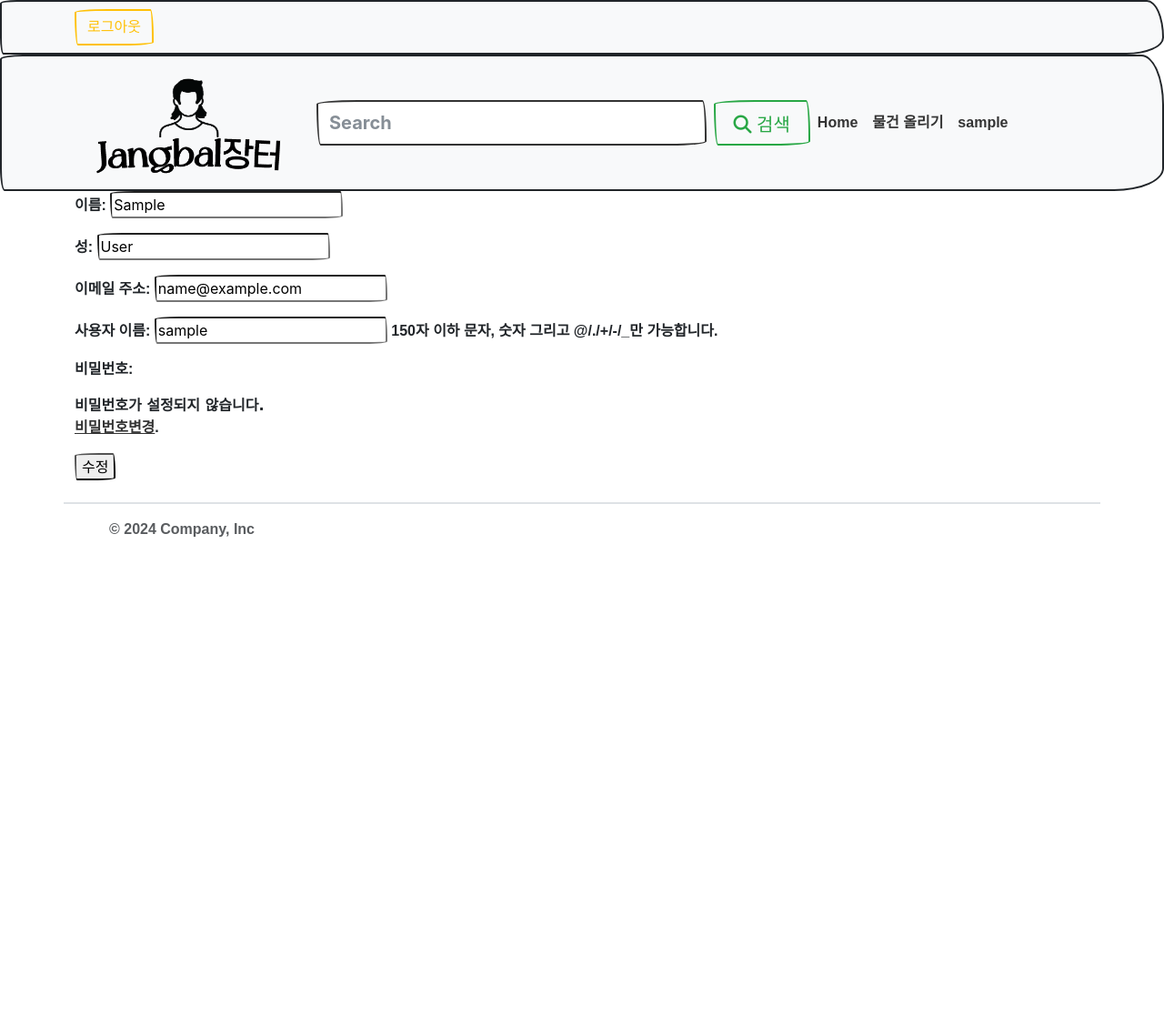
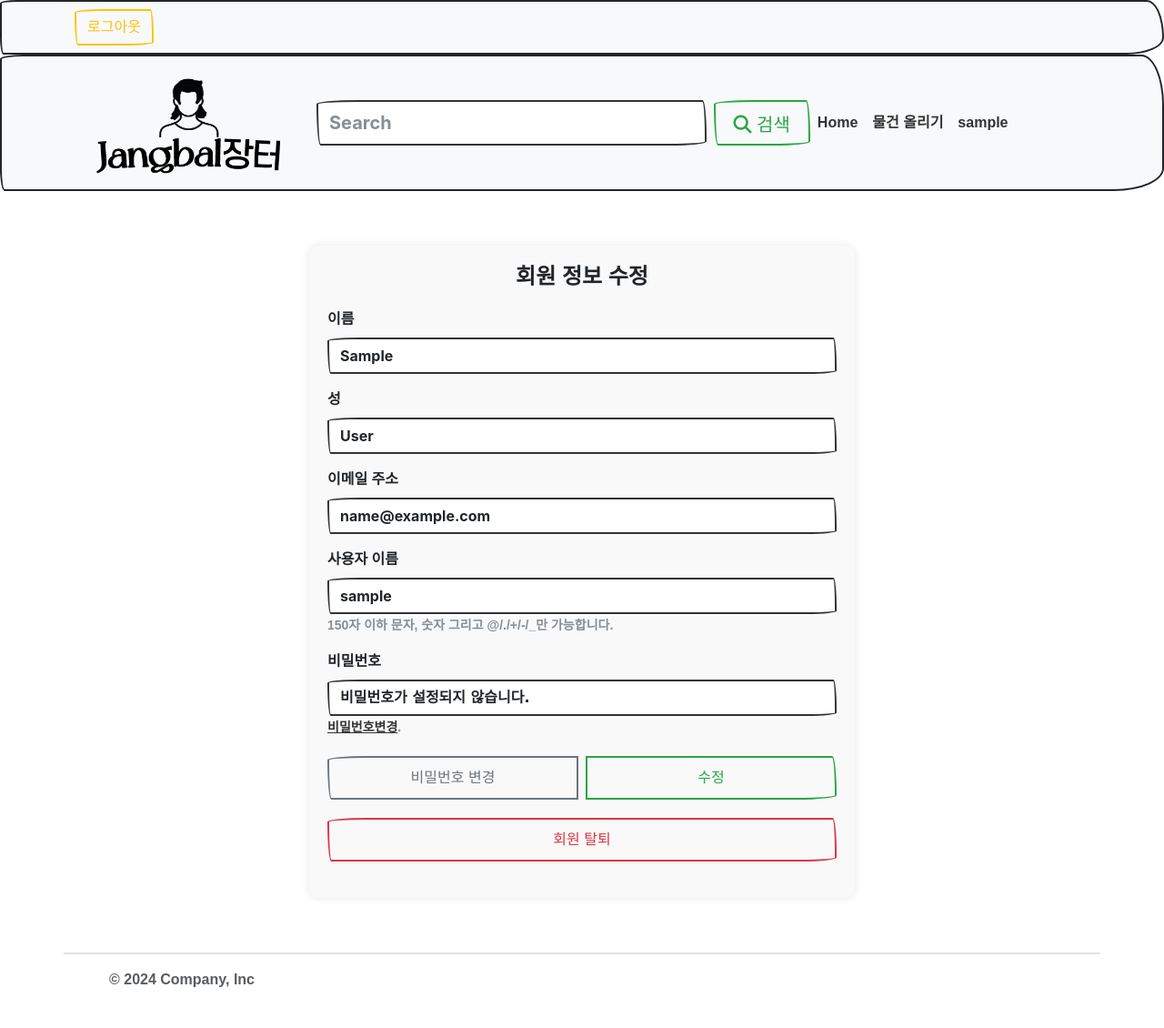
Before and after one commit to DoosamGwak/Django_team_project, a Django app: page /accounts/update/ in a window 1280 px wide. Shown: the whole page at 91% size. Before the commit the page ends 590 px from the top, so only its background shows below. Run offline with Django 4.2, Linux system fonts and the light colour scheme; the visitor is signed in with stand-in values (Sample User, id 1); some libraries are stand-ins or nearby versions; some web fonts are replaced.

Commit message:
fix: 회원정보수정, 비밀번호 수정
회원 정보 수청 CSS 추가
회원 정보 수정에 있는 비밀 번호 수정 폼 커스터마이징
프로필 페이지에 있던 계정 삭제 버튼 회원 정보 수정으로 이동
삭제 버튼 누를 시 브라우저 알림으로 한번 더 확인
비밀 번호 수정 CSS 추가

```diff
--- a/accounts/templates/accounts/update.html
+++ b/accounts/templates/accounts/update.html
@@ -1,9 +1,97 @@
-{% extends "base.html" %}
+{% extends 'base.html' %}
+{% load bootstrap5 %}
+{% bootstrap_css %}
+{% bootstrap_javascript %}
 
 {% block content %}
-<form action="{% url "accounts:update" %}" method='POST'>
-    {% csrf_token %}
-    {{form.as_p}}
-    <input type="submit" value="수정">
-</form>
-{% endblock content %}
+  <div class="form-container">
+    <h2 class="form-title">회원 정보 수정</h2>
+    <form action="{% url 'accounts:update' %}" method="POST">
+      {% csrf_token %}
+      {% bootstrap_form form exclude='password' layout='horizontal' %}
+
+      <!-- 수정 및 비밀번호 변경 버튼 배치 -->
+      <div class="form-group btn-group">
+        <a href="{% url 'accounts:update_password' %}" class="btn btn-secondary flex-grow-1 btn-block">비밀번호 변경</a>
+        <button type="submit" class="btn btn-success flex-grow-1 btn-block">수정</button>
+      </div>
+    </form>
+
+    <!-- 회원 탈퇴 버튼 별도 배치 -->
+    <form action="{% url 'accounts:delete' %}" method="POST" class="form-group mt-3" onsubmit="return confirmDelete()">
+      {% csrf_token %}
+      <button type="submit" class="btn btn-danger btn-block w-100">회원 탈퇴</button>
+    </form>
+  </div>
+
+  <style>
+    .form-container {
+      margin: 60px auto;
+      max-width: 600px;
+      padding: 20px;
+      background-color: #f9f9f9;
+      border-radius: 10px;
+      box-shadow: 0 0 10px rgba(0, 0, 0, 0.1);
+    }
+
+    .form-title {
+      text-align: center;
+      margin-bottom: 20px;
+      font-size: 24px;
+      font-weight: bold;
+    }
+
+    .form-group {
+      margin-bottom: 20px;
+    }
+
+    .form-group .form-control {
+      height: 40px;
+      font-size: 16px;
+    }
+
+    .btn-group {
+      display: flex;
+      justify-content: space-between;
+      gap: 10px;
+      margin-top: 20px;
+    }
+
+    .btn-block {
+      width: 100%;
+      padding: 10px;
+    }
+
+    .btn-danger {
+      background-color: transparent;
+      border-color: #dc3545;
+      color: #dc3545;
+    }
+
+    .btn-secondary {
+      background-color: transparent;
+      border-color: #6c757d;
+      color: #6c757d;
+    }
+
+    .btn-success {
+      background-color: transparent;
+      border-color: #28a745;
+      color: #28a745;
+    }
+
+    .btn:hover {
+      opacity: 0.8;
+    }
+
+    .w-100 {
+      width: 100%;
+    }
+  </style>
+
+  <script>
+    function confirmDelete() {
+      return confirm('정말로 회원 탈퇴를 하시겠습니까? 이 작업은 되돌릴 수 없습니다.')
+    }
+  </script>
+{% endblock %}
--- a/accounts/views.py
+++ b/accounts/views.py
@@ -17,7 +17,7 @@ def login(request):
         if form.is_valid():
             auth_login(request, form.get_user())
             next_path = request.GET.get("next") or 'products:products'
-        return redirect(next_path)
+            return redirect(next_path)
     else: #url 내가 직접 치고온거 or <a href=''></a>
         form = AuthenticationForm()
     context = { "form": form }
```
Also changed, not shown: accounts/templates/accounts/signup.html (+4 -5 lines), accounts/templates/accounts/update_password.html (+51 -7 lines), media/images/KakaoTalk_20240608_094112994_21_WU5k3QF.jpg (added).
